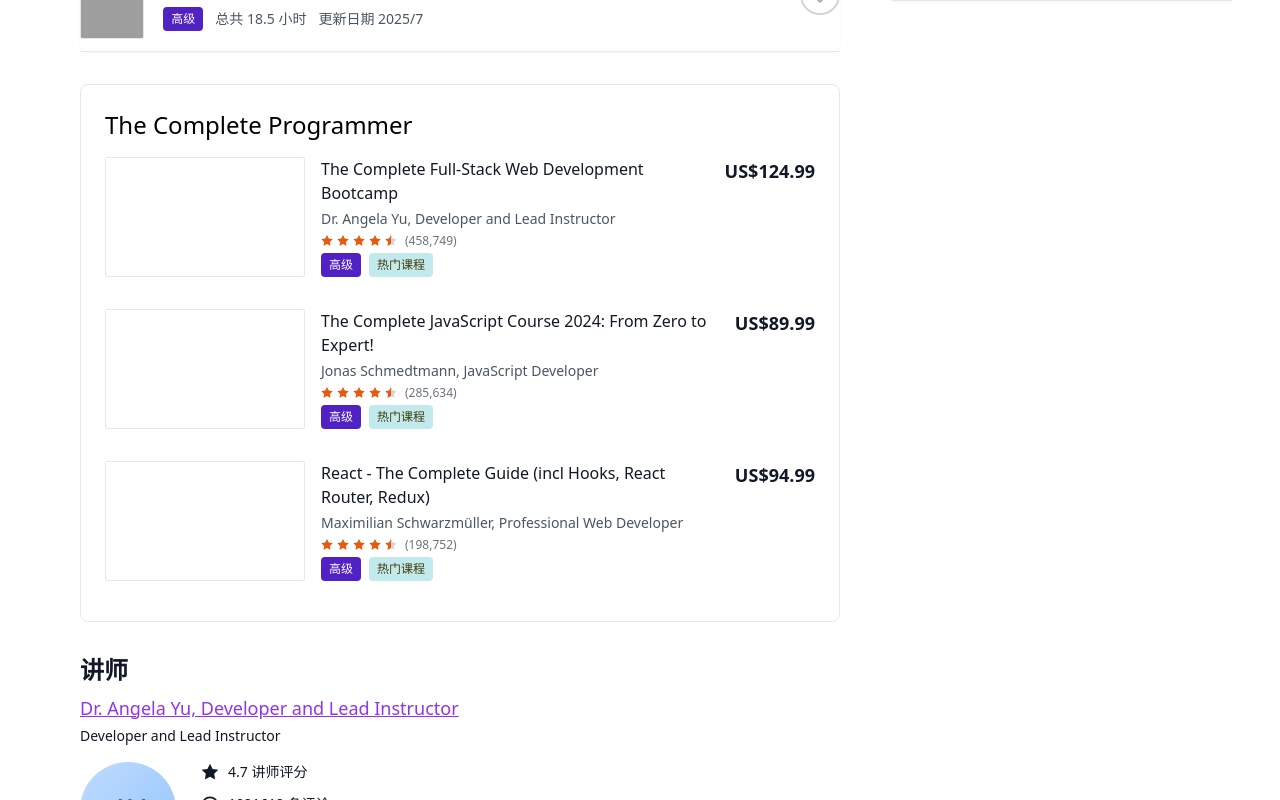
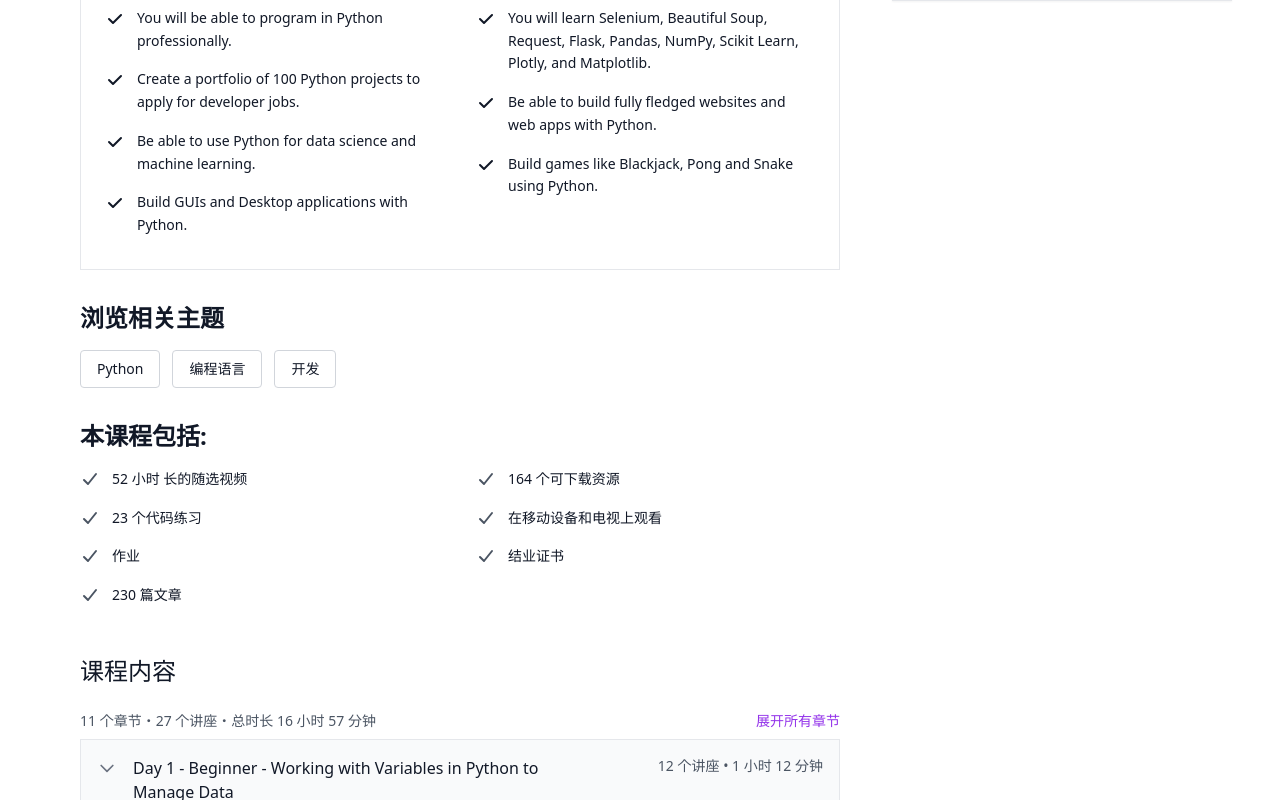
Before and after one commit to carmencitaqiu/test-udemy, a Nuxt app: page / in a window 1280 px wide. Shown: the part 740-1540 px from the top of the page. Built offline with nearby package versions, Linux system fonts and the light colour scheme; grey boxes are pictures that could not be loaded.

Commit message:
fix:learning

```diff
--- /dev/null
+++ b/components/Course/CourseIncludes.vue
@@ -0,0 +1,75 @@
+<template>
+  <div class="w-full py-8">
+    <!-- 浏览相关主题 -->
+    <div class="mb-8">
+      <h2 class="text-2xl font-bold text-gray-900 mb-4">浏览相关主题</h2>
+      <div class="flex flex-wrap gap-3">
+        <button
+          v-for="(topic, index) in relatedTopics"
+          :key="index"
+          class="px-4 py-2 border border-gray-300 rounded hover:bg-gray-50 transition-colors duration-200 text-sm text-gray-900"
+        >
+          {{ topic }}
+        </button>
+      </div>
+    </div>
+
+    <!-- 本课程包括 -->
+    <div>
+      <h2 class="text-2xl font-bold text-gray-900 mb-4">本课程包括:</h2>
+      <div class="grid grid-cols-2 gap-x-8 gap-y-4">
+        <!-- 左列 -->
+        <div class="space-y-4">
+          <div
+            v-for="(item, index) in leftColumnItems"
+            :key="index"
+            class="flex items-start gap-3"
+          >
+            <div class="flex-shrink-0 mt-0.5">
+              <img src="/icons/check.svg" alt="check" class="w-5 h-5" />
+            </div>
+            <p class="text-sm text-gray-900 leading-relaxed">{{ item }}</p>
+          </div>
+        </div>
+
+        <!-- 右列 -->
+        <div class="space-y-4">
+          <div
+            v-for="(item, index) in rightColumnItems"
+            :key="index"
+            class="flex items-start gap-3"
+          >
+            <div class="flex-shrink-0 mt-0.5">
+              <img src="/icons/check.svg" alt="check" class="w-5 h-5" />
+            </div>
+            <p class="text-sm text-gray-900 leading-relaxed">{{ item }}</p>
+          </div>
+        </div>
+      </div>
+    </div>
+  </div>
+</template>
+
+<script setup>
+// 相关主题
+const relatedTopics = ref(['Python', '编程语言', '开发'])
+
+// 左列项目
+const leftColumnItems = ref([
+  '52 小时 长的随选视频',
+  '23 个代码练习',
+  '作业',
+  '230 篇文章'
+])
+
+// 右列项目
+const rightColumnItems = ref([
+  '164 个可下载资源',
+  '在移动设备和电视上观看',
+  '结业证书'
+])
+</script>
+
+<style scoped>
+/* 如需自定义样式可在此添加 */
+</style>
--- a/components/Course/CourseList.vue
+++ b/components/Course/CourseList.vue
@@ -1,5 +1,5 @@
 <template>
-  <div class="w-full mt-20">
+  <div class="w-full mt-4">
     <h2 class="text-2xl font-medium">学生还购买了</h2>
 
     <!-- 课程列表 -->
--- a/components/Course/CourseStatsBar.vue
+++ b/components/Course/CourseStatsBar.vue
@@ -1,5 +1,5 @@
 <template>
-    <div class="flex items-center min-w-[760px] h-[95px] absolute -bottom-20 left-4 overflow-hidden border border-gray-200 rounded-lg border-solid">
+    <div class="flex items-center min-w-[760px] h-[95px] absolute -bottom-20 left-7 overflow-hidden border border-gray-200 rounded-lg border-solid">
       <div class="flex items-center gap-4 bg-blue-3 text-white px-9 py-4 flex-shrink-0 h-full rounded-l-lg">
         <div class="flex flex-col gap-1 h-full items-center justify-center">
           <span class="font-medium text-base">高级</span>
--- /dev/null
+++ b/components/Course/LearningOutcomes.vue
@@ -0,0 +1,62 @@
+<template>
+  <div class="w-full py-8 border border-gray-200 border-solid mt-24 px-6">
+    <h2 class="text-2xl font-bold text-gray-900 mb-6">您将会学到</h2>
+
+    <div class="grid grid-cols-2 gap-x-8 gap-y-4">
+      <!-- 左列 -->
+      <div class="space-y-4">
+        <div
+          v-for="(item, index) in leftColumnItems"
+          :key="index"
+          class="flex items-start gap-3"
+        >
+          <div class="flex-shrink-0 mt-0.5">
+            <svg class="w-5 h-5 text-gray-900" fill="currentColor" viewBox="0 0 20 20">
+              <path fill-rule="evenodd" d="M16.707 5.293a1 1 0 010 1.414l-8 8a1 1 0 01-1.414 0l-4-4a1 1 0 011.414-1.414L8 12.586l7.293-7.293a1 1 0 011.414 0z" clip-rule="evenodd"/>
+            </svg>
+          </div>
+          <p class="text-sm text-gray-900 leading-relaxed">{{ item }}</p>
+        </div>
+      </div>
+
+      <!-- 右列 -->
+      <div class="space-y-4">
+        <div
+          v-for="(item, index) in rightColumnItems"
+          :key="index"
+          class="flex items-start gap-3"
+        >
+          <div class="flex-shrink-0 mt-0.5">
+            <svg class="w-5 h-5 text-gray-900" fill="currentColor" viewBox="0 0 20 20">
+              <path fill-rule="evenodd" d="M16.707 5.293a1 1 0 010 1.414l-8 8a1 1 0 01-1.414 0l-4-4a1 1 0 011.414-1.414L8 12.586l7.293-7.293a1 1 0 011.414 0z" clip-rule="evenodd"/>
+            </svg>
+          </div>
+          <p class="text-sm text-gray-900 leading-relaxed">{{ item }}</p>
+        </div>
+      </div>
+    </div>
+  </div>
+</template>
+
+<script setup>
+// 左列学习成果
+const leftColumnItems = ref([
+  'You will master the Python programming language by building 100 unique projects over 100 days.',
+  'You will be able to program in Python professionally.',
+  'Create a portfolio of 100 Python projects to apply for developer jobs.',
+  'Be able to use Python for data science and machine learning.',
+  'Build GUIs and Desktop applications with Python.'
+])
+
+// 右列学习成果
+const rightColumnItems = ref([
+  'You will learn automation, game, app and web development, data science and machine learning all using Python.',
+  'You will learn Selenium, Beautiful Soup, Request, Flask, Pandas, NumPy, Scikit Learn, Plotly, and Matplotlib.',
+  'Be able to build fully fledged websites and web apps with Python.',
+  'Build games like Blackjack, Pong and Snake using Python.'
+])
+</script>
+
+<style scoped>
+/* 如需自定义样式可在此添加 */
+</style>
--- a/components/ui/Accordion.vue
+++ b/components/ui/Accordion.vue
@@ -1,21 +1,21 @@
 <template>
   <div class="w-full my-4">
     <!-- 标题区域 -->
-    <div class="px-4 py-4">
-      <div class="flex items-center justify-between mb-2">
-        <h2 class="text-xl font-bold text-gray-900">课程内容</h2>
+      <div class="flex items-end justify-between mb-2">
+        <div>
+          <h2 class="text-2xl font-medium text-gray-900 mb-6">课程内容</h2>
+          <div class="text-sm text-gray-600">
+            {{ totalChapters }} 个章节・{{ totalLectures }} 个讲座・总时长 {{ totalDuration }}
+          </div>
+        </div>
         <button
           @click="toggleExpandAll"
-          class="text-sm text-purple-600 hover:text-purple-700 underline"
+          class="text-sm text-purple-600 hover:text-purple-700"
         >
           {{ expandAllMode ? '折叠所有章节' : '展开所有章节' }}
         </button>
+
       </div>
-      <div class="text-sm text-gray-600">
-        {{ totalChapters }} 个章节・{{ totalLectures }} 个讲座・总时长 {{ totalDuration }}
-      </div>
-    </div>
-
     <slot />
 
     <!-- 显示更多章节按钮 -->
--- a/pages/index.vue
+++ b/pages/index.vue
@@ -3,6 +3,21 @@
     <CourseHero />
     <div class="container mx-auto ">
       <div class="max-w-[760px] my-4">
+        <CourseLearningOutcomes />
+        <CourseIncludes />
+        <div class="mx-auto w-full">
+          <UiAccordion :items="accordionData" :defaultVisibleCount="10">
+            <UiAccordionItem
+              v-for="(item, index) in accordionData"
+              :key="index"
+              :title="item.title"
+              :lectureCount="item.lectureCount"
+              :duration="item.duration"
+              :childrenList="item.childrenList"
+              :index="index"
+            />
+          </UiAccordion>
+        </div>
         <CourseList />
         <CourseComplateProgrammer />
         <CourseInstructorProfile />
@@ -12,19 +27,6 @@
           :reviews="reviewsData"
         />
         <CourseHorizontalList />
-        <div class="mx-auto w-full">
-        <UiAccordion :items="accordionData" :defaultVisibleCount="10">
-          <UiAccordionItem
-            v-for="(item, index) in accordionData"
-            :key="index"
-            :title="item.title"
-            :lectureCount="item.lectureCount"
-            :duration="item.duration"
-            :childrenList="item.childrenList"
-            :index="index"
-          />
-        </UiAccordion>
-      </div>
       </div>
     </div>
   </div>
```
